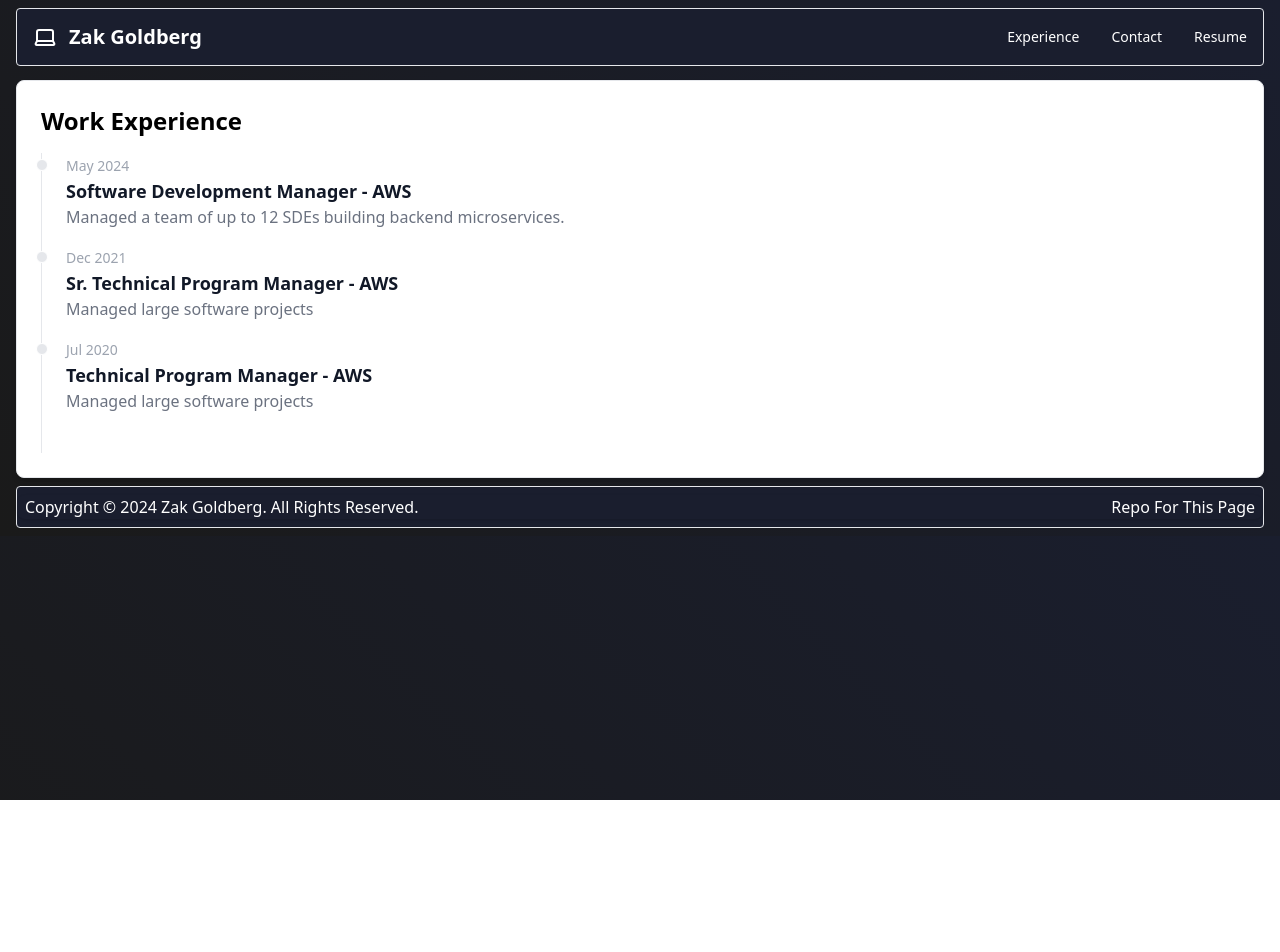
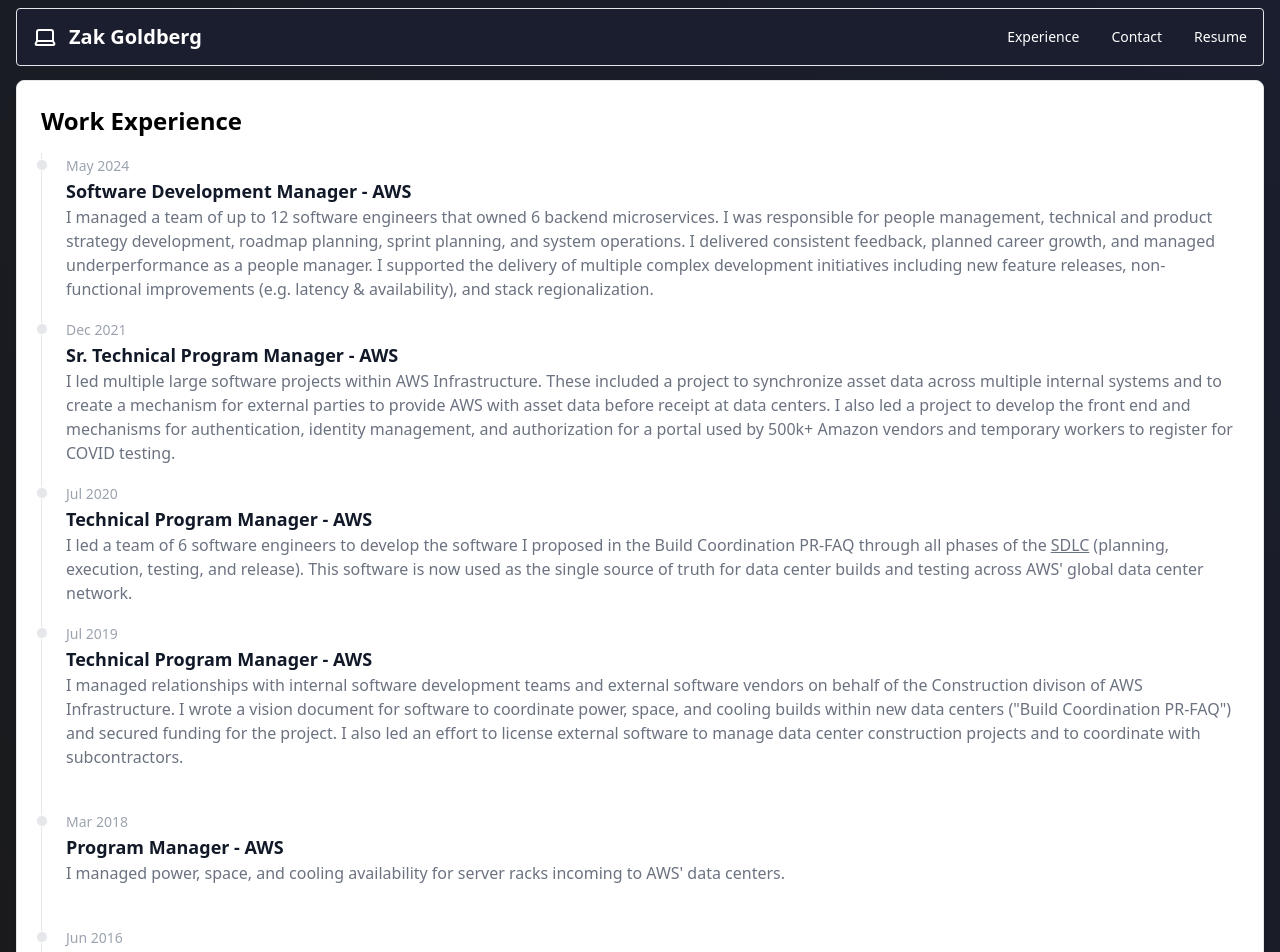
Before and after one commit to zak-goldberg/zak-goldberg-dev, a React (Vite) app: page /experience in a window 1280 px wide. Shown: the top 952 px of the page. Before the commit the page ends 800 px from the top, so only its background shows below. Built offline with nearby package versions, Linux system fonts and the light colour scheme.

Commit message:
Updated the copy on the Work Experience page.

```diff
--- a/src/components/experience.jsx
+++ b/src/components/experience.jsx
@@ -15,8 +15,15 @@
                   Software Development Manager - AWS
                 </Timeline.Title>
                 <Timeline.Body>
-                  Managed a team of up to 12 SDEs building backend
-                  microservices.
+                  I managed a team of up to 12 software engineers that owned 6
+                  backend microservices. I was responsible for people
+                  management, technical and product strategy development,
+                  roadmap planning, sprint planning, and system operations. I
+                  delivered consistent feedback, planned career growth, and
+                  managed underperformance as a people manager. I supported the
+                  delivery of multiple complex development initiatives including
+                  new feature releases, non-functional improvements (e.g.
+                  latency & availability), and stack regionalization.
                 </Timeline.Body>
               </Timeline.Content>
               <Timeline.Point />
@@ -25,13 +32,80 @@
                 <Timeline.Title>
                   Sr. Technical Program Manager - AWS
                 </Timeline.Title>
-                <Timeline.Body>Managed large software projects</Timeline.Body>
+                <Timeline.Body>
+                  I led multiple large software projects within AWS
+                  Infrastructure. These included a project to synchronize asset
+                  data across multiple internal systems and to create a
+                  mechanism for external parties to provide AWS with asset data
+                  before receipt at data centers. I also led a project to
+                  develop the front end and mechanisms for authentication,
+                  identity management, and authorization for a portal used by
+                  500k+ Amazon vendors and temporary workers to register for
+                  COVID testing.
+                </Timeline.Body>
               </Timeline.Content>
               <Timeline.Point />
               <Timeline.Content>
                 <Timeline.Time>Jul 2020</Timeline.Time>
                 <Timeline.Title>Technical Program Manager - AWS</Timeline.Title>
-                <Timeline.Body>Managed large software projects</Timeline.Body>
+                <Timeline.Body>
+                  I led a team of 6 software engineers to develop the software I
+                  proposed in the Build Coordination PR-FAQ through all phases
+                  of the
+                  <a
+                    href="https://en.wikipedia.org/wiki/Systems_development_life_cycle"
+                    target="_blank"
+                    className="mx-1 hover:text-black underline"
+                  >
+                    SDLC
+                  </a>
+                  (planning, execution, testing, and release). This software is
+                  now used as the single source of truth for data center builds
+                  and testing across AWS' global data center network.
+                </Timeline.Body>
+              </Timeline.Content>
+              <Timeline.Point />
+              <Timeline.Content>
+                <Timeline.Time>Jul 2019</Timeline.Time>
+                <Timeline.Title>Technical Program Manager - AWS</Timeline.Title>
+                <Timeline.Body>
+                  I managed relationships with internal software development
+                  teams and external software vendors on behalf of the
+                  Construction divison of AWS Infrastructure. I wrote a vision
+                  document for software to coordinate power, space, and cooling
+                  builds within new data centers ("Build Coordination PR-FAQ")
+                  and secured funding for the project. I also led an effort to
+                  license external software to manage data center construction
+                  projects and to coordinate with subcontractors.
+                </Timeline.Body>
+              </Timeline.Content>
+            </Timeline.Item>
+            <Timeline.Item>
+              <Timeline.Point />
+              <Timeline.Content>
+                <Timeline.Time>Mar 2018</Timeline.Time>
+                <Timeline.Title>Program Manager - AWS</Timeline.Title>
+                <Timeline.Body>
+                  I managed power, space, and cooling availability for server
+                  racks incoming to AWS' data centers.
+                </Timeline.Body>
+              </Timeline.Content>
+            </Timeline.Item>
+            <Timeline.Item>
+              <Timeline.Point />
+              <Timeline.Content>
+                <Timeline.Time>Jun 2016</Timeline.Time>
+                <Timeline.Title>Program Manager - Amazon.com</Timeline.Title>
+                <Timeline.Body>
+                  I managed vendor relationships, in-stock, and promotions for
+                  arts & crafts items and vacuums sold by Amazon.com.
+                </Timeline.Body>
+              </Timeline.Content>
+            </Timeline.Item>
+            <Timeline.Item>
+              <Timeline.Point />
+              <Timeline.Content>
+                <Timeline.Time>Jun 2014</Timeline.Time>
               </Timeline.Content>
             </Timeline.Item>
           </Timeline>
```
